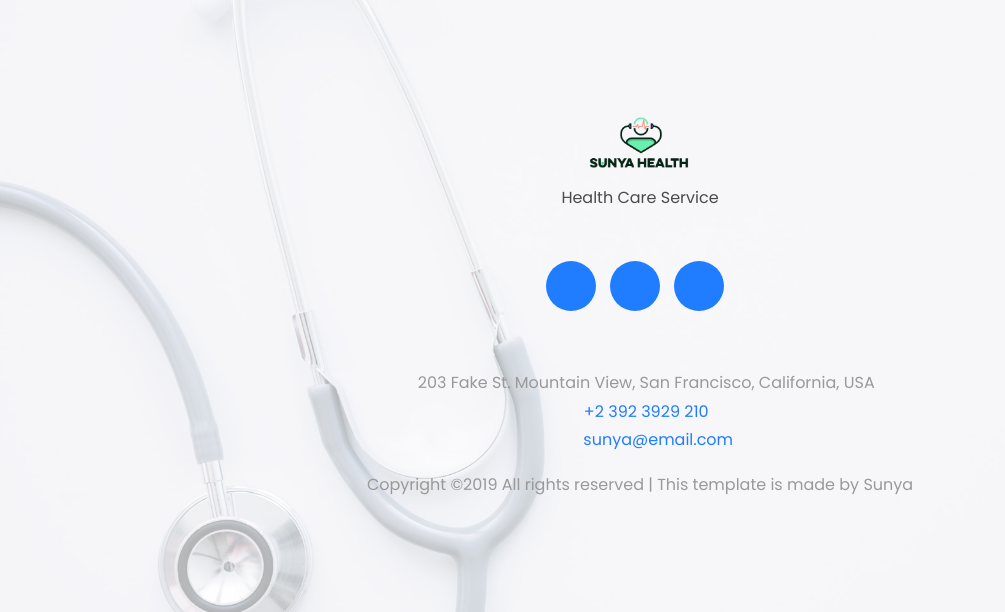
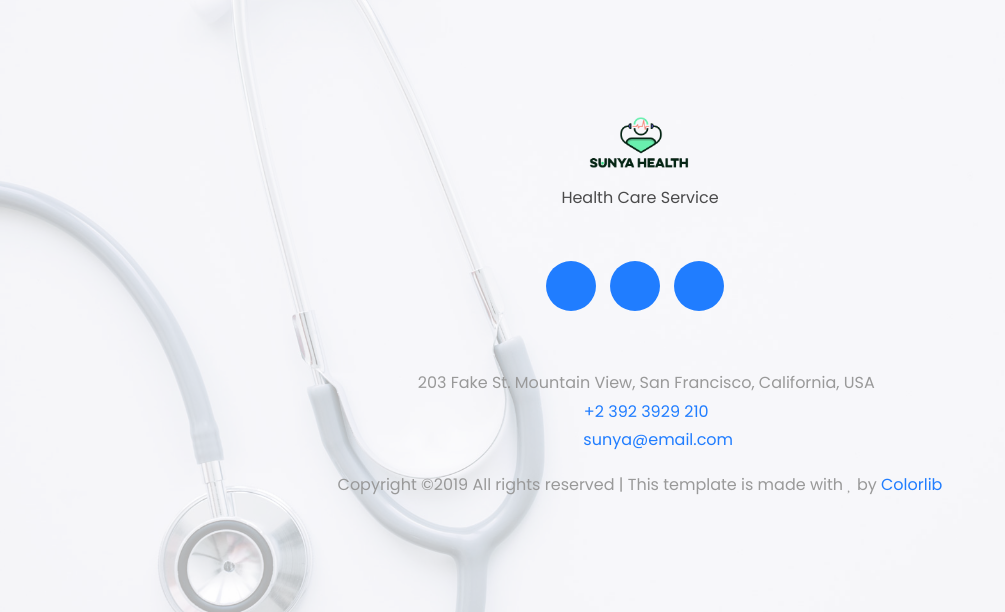
Before and after one commit to sunya-health/sunya, a Django app: page /sunya/report/ in a window 1280 px wide. Shown: the part 856-1468 px from the top of the page, without its empty margins (0-1005 px from the left). Run offline with Django 3.2, Linux system fonts and the light colour scheme; parts of the project's set-up code (start-up, migrations or seed data) failed here and were passed over; some libraries are stand-ins or nearby versions; some web fonts are replaced.

Commit message:
added copyright of colorlib

```diff
--- a/templates/health/health_base.html
+++ b/templates/health/health_base.html
@@ -73,7 +73,7 @@
                     <li><a href="#"><span class="icon icon-envelope pr-4"></span><span class="text">sunya@email.com</span></a></li>
                 </ul>
 
-                Copyright &copy;<script>document.write(new Date().getFullYear());</script> All rights reserved | This template is made by Sunya
+                Copyright &copy;<script>document.write(new Date().getFullYear());</script> All rights reserved | This template is made with <i class="icon-heart color-danger" aria-hidden="true"></i> by <a href="https://colorlib.com" target="_blank">Colorlib</a>
             </div>
         </div>
     </div>
```
